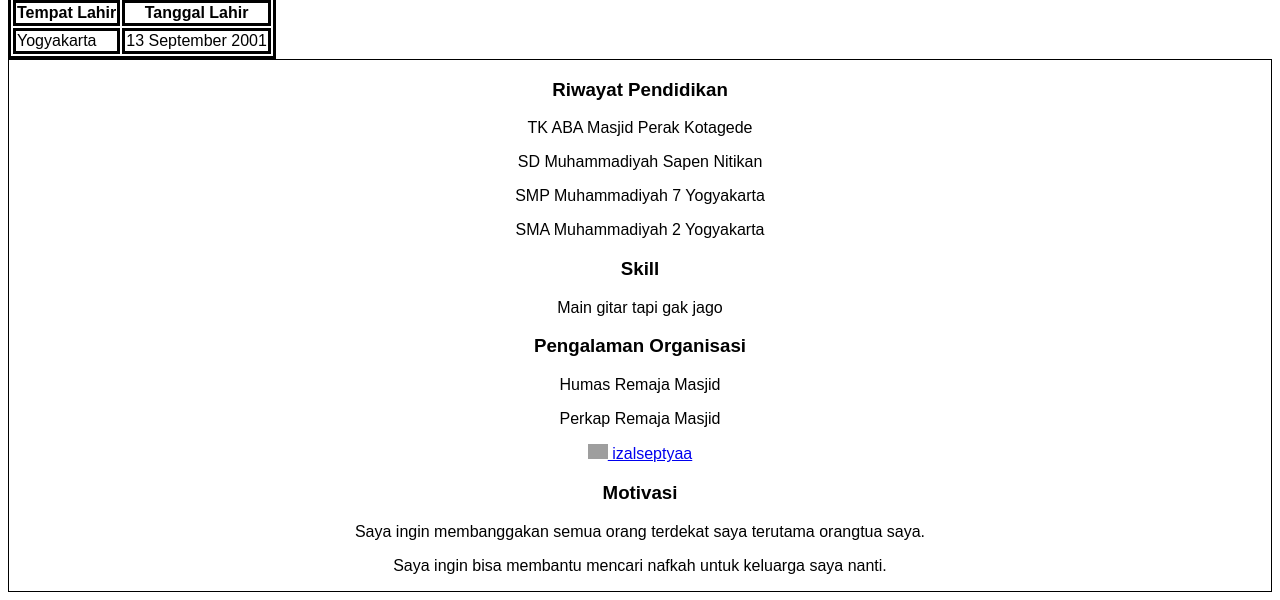
After one commit to FeizalSeptya/IZALSEPTYAP, a PHP site: page /index2.html in a window 1280 px wide. The commit adds this page. Shown: the part 344-944 px from the top of the page. Run offline with PHP 8.4, Linux system fonts and the light colour scheme; grey boxes are pictures that could not be loaded.

Commit message:
first commit

```diff
--- /dev/null
+++ b/index2.html
@@ -0,0 +1,61 @@
+<!DOCTYPE html>
+<html lang="en">
+<head>
+    <meta charset="UTF-8">
+    <meta http-equiv="X-UA-Compatible" content="IE=edge">
+    <meta name="viewport" content="width=device-width, initial-scale=1.0">
+    <link rel="stylesheet" href="style.css">
+    <title>Document</title>
+</head>
+<body>
+    <section>
+        <div class="selection-atas">
+            <img
+                src="https://scontent-sin6-1.cdninstagram.com/v/t51.2885-19/s320x320/151235572_240134607837599_954368617375914571_n.jpg?tp=1&_nc_ht=scontent-sin6-1.cdninstagram.com&_nc_cat=111&_nc_ohc=0AAGDym-hswAX-b2KFC&ccb=7-4&oh=d1bd93b617ca0d2a1f43425c1598d0b4&oe=6081F112&_nc_sid=7bff83"
+                alt="" width="300px" style="border-radius: 100%;">
+            <h1>Halo Saya Izal Septya</h1>
+            <p>Umur Saya 19 Tahun</p>
+
+        </div>
+    </section>
+
+    <section>
+        <div class="selection-bawah">
+            <table>
+            <tr>
+                <th>Tempat Lahir</th>
+                <th>Tanggal Lahir</th>
+            </tr>
+            <tr>
+                <td>Yogyakarta</td>
+                <td>13 September 2001</td>
+            </tr>
+            </table>
+        </div>
+    </section>
+
+    <section>
+        <div class="selection-tengah">
+            <h3>Riwayat Pendidikan</h3>
+            <p>TK ABA Masjid Perak Kotagede</p>
+            <p>SD Muhammadiyah Sapen Nitikan</p>
+            <p>SMP Muhammadiyah 7 Yogyakarta</p>
+            <p>SMA Muhammadiyah 2 Yogyakarta</p>
+            <h3>Skill</h3>
+            <p>Main gitar tapi gak jago</p>
+            <h3>Pengalaman Organisasi</h3>
+            <p>Humas Remaja Masjid</p>
+            <p>Perkap Remaja Masjid</p>
+            <a href="https://www.instagram.com/izalseptyaa/">
+                <img
+                src="https://upload.wikimedia.org/wikipedia/commons/thumb/e/e7/Instagram_logo_2016.svg/15px-Instagram_logo_2016.svg.png"
+                alt="" width="20px">
+                izalseptyaa
+                </a>
+                <h3>Motivasi</h3>
+                <p>Saya ingin membanggakan semua orang terdekat saya terutama orangtua saya.</p>
+                <p>Saya ingin bisa membantu mencari nafkah untuk keluarga saya nanti.</p>
+        </div>
+    </section>
+</body>
+</html>
--- a/style.css
+++ b/style.css
@@ -14,3 +14,57 @@
     font-style: normal;
     font-family: 'Times New Roman', Times, serif;
 }
+
+
+
+
+
+
+
+/*Pertemuan Ketiga*/
+*{
+    font-family: Arial;
+}
+
+.selection-atas{
+    text-align: center;
+    color: green;
+}
+
+table,th,td{
+    border: 3px solid black;
+}
+
+
+.selection-bawah{
+    display: flex;
+    justify-content: center;
+}
+
+/* Tampilan Tablet*/
+@media(min-width: 768px) and (max-width: 992px){
+.selection-atas{
+    color: yellow;
+}
+}
+
+/* Desktop Device*/
+/* Media Query*/
+
+@media(min-width: 992px) {
+    .selection-atas{
+    color: red;
+
+    }
+
+    .selection-bawah{
+        display: flex;
+        justify-content: start;
+    }
+}
+
+    .selection-tengah{
+        border: 1px solid black;
+        justify-content: center;
+        text-align: center;
+    }
```
